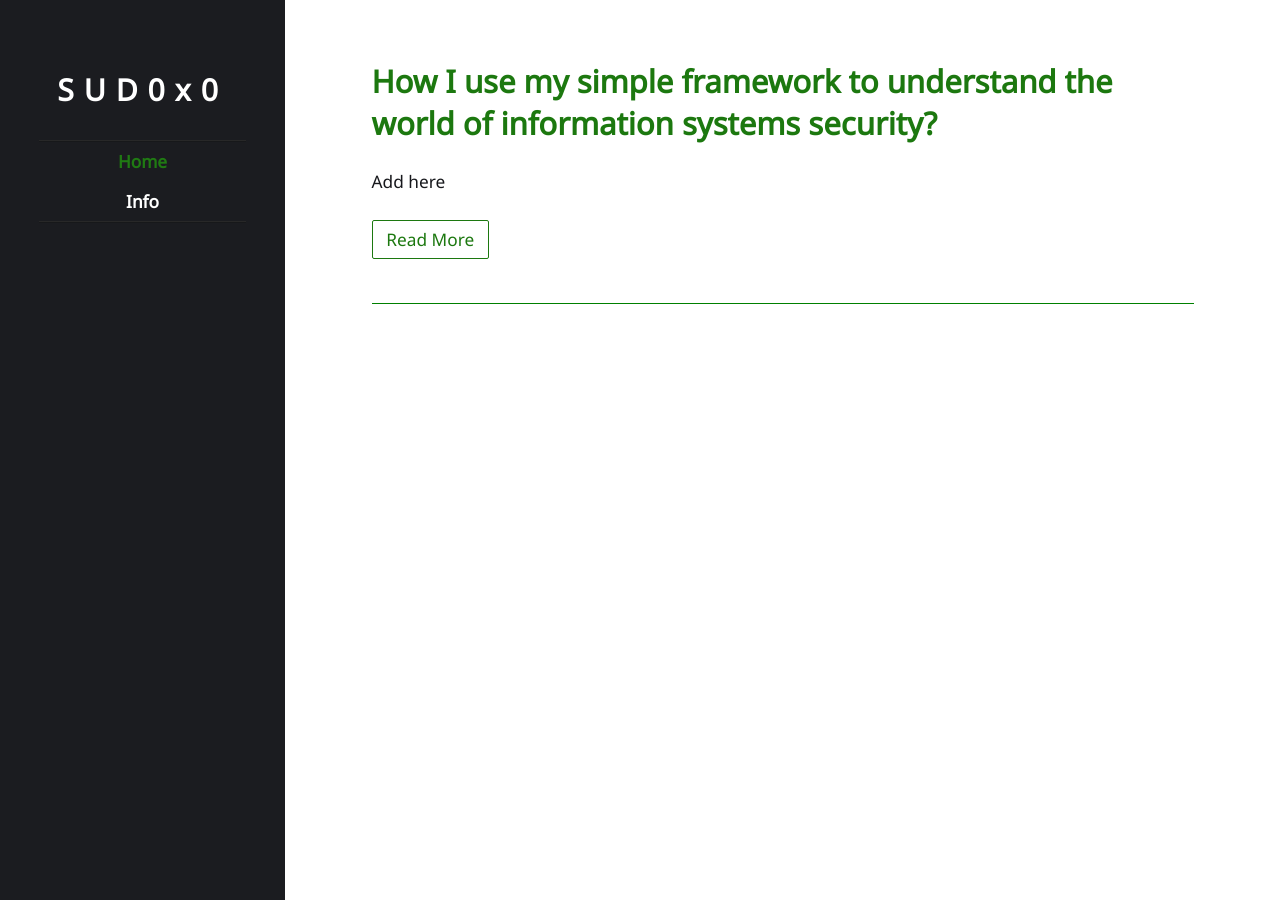
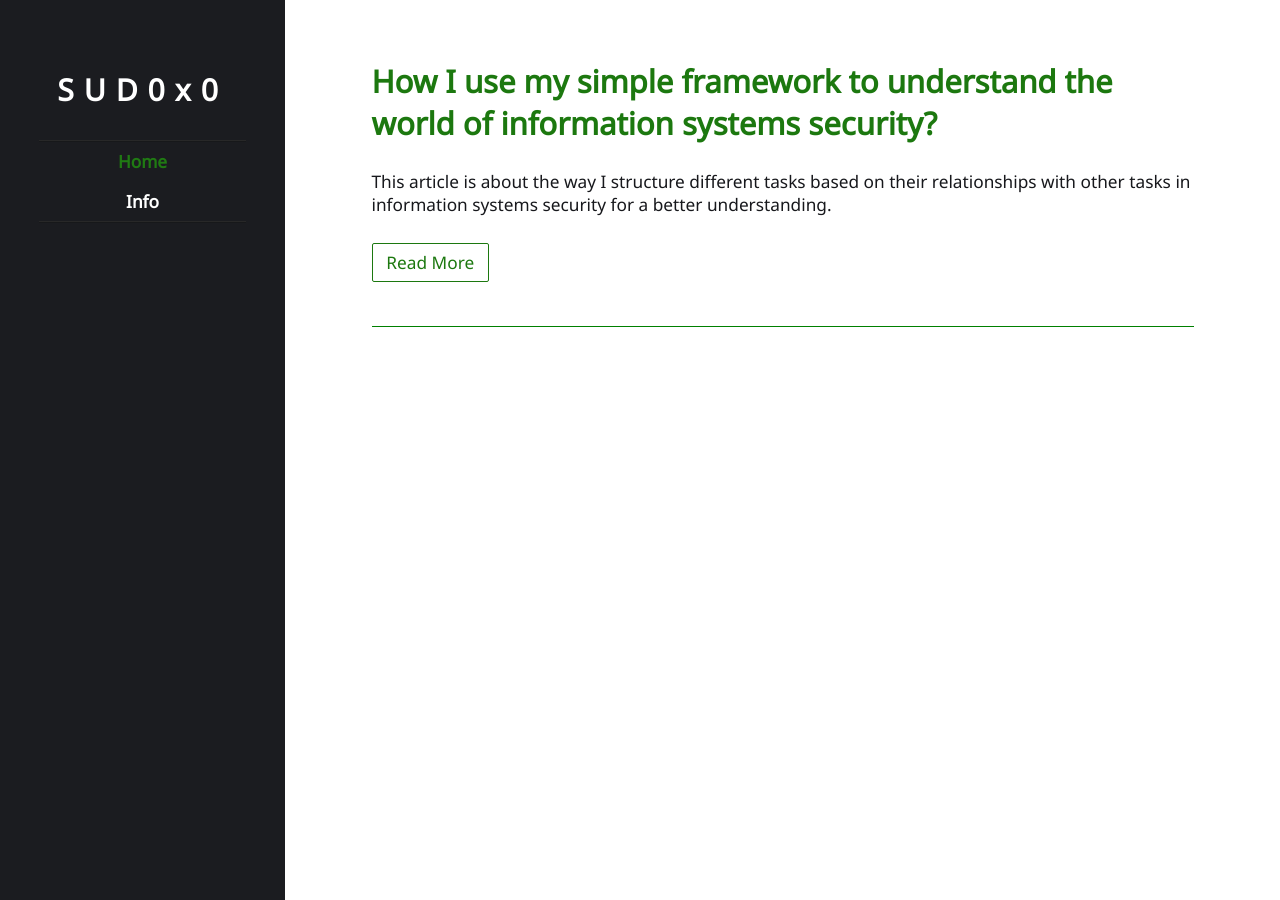
Before and after one commit to sud0x0/SUD0x0, a Jekyll site: the page built from index.html, in a window 1280 px wide. Built offline with Jekyll 4.4.1, drawn with Linux system fonts in a browser that asks for light colours; some of the changed lines change nothing that is shown.

Commit message:
First blog post edit 15

```diff
--- a/_posts/2022-08-26-How-I-use-my-simple-framework-to-understand-the-world-of-information-systems-security.md
+++ b/_posts/2022-08-26-How-I-use-my-simple-framework-to-understand-the-world-of-information-systems-security.md
@@ -3,7 +3,7 @@
 date: 2022-08-26
 title: How I use my simple framework to understand the world of information systems security?
 image: /images/article-1.jpeg]
-excerpt: "Add here"
+excerpt: "This article is about the way I structure different tasks based on their relationships with other tasks in information systems security for a better understanding."
 Keywords: Information Systems Security, Cyber Security, Information Systems Security Domains
 ---
 
@@ -32,9 +32,9 @@
 An [enterprise](https://csrc.nist.gov/glossary/term/enterprise){:target="_blank"} means an organization with a defined mission/goal and a defined boundary, using information systems to execute that mission, and with responsibility for managing its own risks and performance.
 
 
-I personally understand information systems security as a combination of both cyber security and information security. The NIST definition for information systems does not directly mention whether non-technical systems (such as a file cabinet) are considered information systems or not. But some of the definitions that are on the internet describe an information system as a sociotechnical system. Even definitions for information systems do not cover paper-based non-technical methods directly, there is a significant portion of physical security and information classification integrated into information systems security. The image below describes how I see these relationships.
+I personally understand information systems security as a combination of both cyber security and information security. To my understanding, the NIST definition for information systems identifies both technical and non-technical systems (such as a file cabinet) as information systems. But some of the definitions that are on the internet describe an information system as a system based on computer technology. Even though there are contradictions in between definitions, there is a significant amount of physical security and information classification integrated into information systems security. The image below describes how I see these relationships.
 
-A side note: CISO is one of the highest roles assigned to the enterprise information security architecture within an organisation.  The CISO handbook, written by cio.gov, mentions that security of both information and information systems is a responsibility of the CISO. It also mentions that a CISO should use standards such as FIPS 199. FIPS 199 covers both information (electronic or non-electronic) and information systems. Consequently, I believe that understanding information systems security as a combination of both information security and cyber security is the correct method. [[CISO Guidebook](https://www.cio.gov/resources/ciso-handbook), [FIPS 199](https://nvlpubs.nist.gov/nistpubs/fips/nist.fips.199.pdf)]
+A side note: CISO is one of the highest roles assigned to the enterprise information security architecture within an organisation.  The CISO handbook, written by cio.gov, mentions that security of both information and information systems is a responsibility of the CISO. It also mentions that a CISO should use standards such as FIPS 199. FIPS 199 covers both information (electronic and non-electronic) and information systems. Consequently, I believe that understanding information systems security as a combination of both information security and cyber security is the correct method. [[CISO Guidebook](https://www.cio.gov/resources/ciso-handbook), [FIPS 199](https://nvlpubs.nist.gov/nistpubs/fips/nist.fips.199.pdf)]
 
 ![_config.yml]({{ site.baseurl }}/images/cyber-security-and-information-security.png)
 
@@ -64,7 +64,7 @@
 All these subdomains are interconnected. That means one domain's output can be an input for any other domain.
 Some of the areas, such as "Information Systems Risk Management" and "Governance", go beyond the information systems security architecture. Thus, they are also connected to the enterprise architecture. One example is that a workplace hazard that could lead to an injury to an employee is not connected to information systems risk management directly. But it is a risk and must be managed.
 
-I do not intend to write a lot of information about these subdomains in this article. But I would like to introduce each domain.
+I do not intend to write a lot of information about these subdomains in this article. But I would like to introduce each subdomain.
 
 <br>
 
@@ -186,7 +186,7 @@
 
 ## Domain 6: Security Training
 
-People are the weakest link in security. No matter how many controls are in place, a simple mistake by an employee could lead to massive damage. The main reason for this is that every single person in the enterprise is not security minded. Thus, providing them with the necessary knowledge about cyber security and assessing their knowledge is as important as the implementation of firewalls.
+People are the weakest link in security. No matter how many controls are in place, a simple mistake by an employee could lead to massive damage. The main reason for this is that every single person in the enterprise is not security minded. Thus, providing them with the necessary knowledge about information systems security and assessing their knowledge is as important as the implementation of firewalls.
 
 The tasks of this domain include,
 - development of study materials for employees,
@@ -200,7 +200,7 @@
 
 The main tasks of this domain include,
 - implementation of secure development practises and policies
-- source code security scanning (SAST, DAST)
+- source code security scanning (SAST, manual source code reviews)
 
 One of the most important methodologies to follow in this domain is DevSecOps. DevSecOps means adding security to the DevOps development methodology by introducing code scanning and secure practices.
 
@@ -227,14 +227,14 @@
 
 The information systems security architecture defines the following main areas:
 - Information systems security standards, mechanisms, processes, and frameworks from configurations to decision-making.
-- The relationship is in-between the main enterprise architecture and the information systems security architecture.
+- The relationship in-between the main enterprise architecture and the information systems security architecture.
 - Information systems security-related policies.
-- Information system security services and goals.
-- Employees' roles and responsibilities in information system security.
+- Information systems security services and goals.
+- Employees' roles and responsibilities in information systems security.
 
 There are multiple architecture models covering different parts of information systems security and enterprise architecture that can work together. One example is as follows:
 
-TOGAF is the enterprise level architecture. SABSA covers the information systems security architecture but does not provide any specific control and relies on others. COBIT is also an enterprise level architecture.
+TOGAF is an enterprise level architecture. SABSA covers the information systems security architecture but does not provide any specific control and relies on others. COBIT is also an enterprise level architecture.
 
 By using SABSA, COBIT and TOGAF together, a security architecture can be defined that is aligned with business needs and addresses all the stakeholder requirements. After the architecture and the goals are defined, the TOGAF framework can be used to create the projects and steps and monitor the implementation of the security architecture to get it to where it should be. [[ISACA](https://www.isaca.org/resources/isaca-journal/issues/2017/volume-4/enterprise-security-architecturea-top-down-approach)]
 
@@ -263,4 +263,4 @@
 
 Well, based on my opinion yes when it comes to domains. But there are deeper parts of Information Systems Security that I did not mention as separate domains. One example is Identity and Access Management (IAM). This requires a great amount of planning and always faces changes according to business needs. But I feel that this is connected to multiple domains and not a single domain. For example, the asset management domain classifies the systems, the infrastructure and application security domain implements the chosen IAM systems, and the security operations domain monitors the IAM systems. The rest of the parts are also connected with the other roles in the enterprise.
 
-Finally, this article is about how I see information systems security and its subdomain. But there can be multiple other ways of dividing information systems security into subdomains that different people use to understand information systems security.
+Finally, this article is about how I see information systems security and its subdomains. But there can be multiple other ways of dividing information systems security into subdomains that different people use to understand information systems security.
```
Also changed, not shown: images/cyber-security-and-information-security.png, 1 other file.
